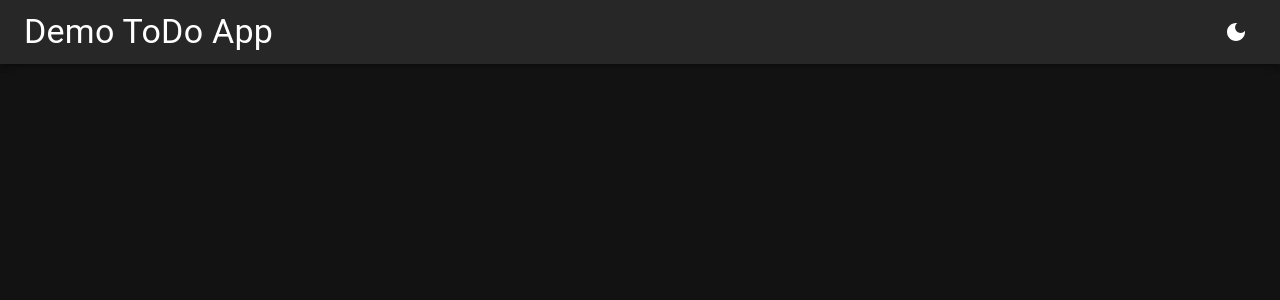
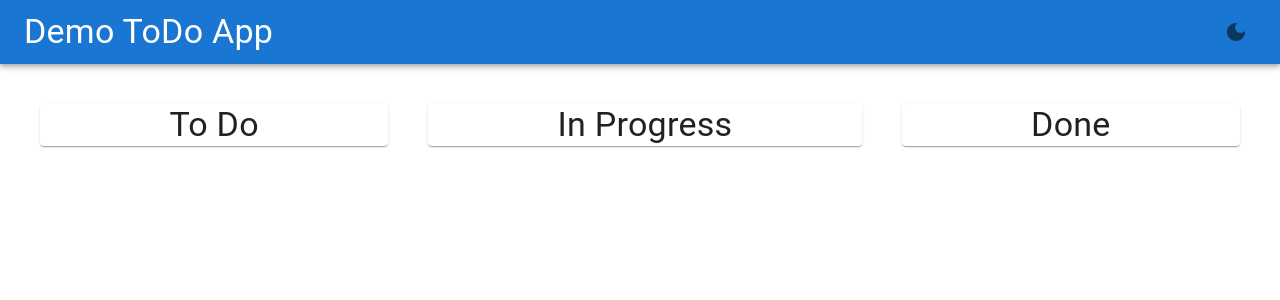
Before and after one commit to DalySoftware/ToDoDemo, a React (Vite) app in the folder frontend/: page / in a window 1280 px wide. Shown: the top 300 px of the page. Built offline with nearby package versions, Linux system fonts and the light colour scheme; the HTML template or start-up script is replaced by a standard one.

Commit message:
Create the basic layout

```diff
--- a/frontend/src/App.tsx
+++ b/frontend/src/App.tsx
@@ -7,16 +7,19 @@ import Toolbar from "@mui/material/Toolbar/Toolbar";
 import Typography from "@mui/material/Typography/Typography";
 import DarkModeIcon from '@mui/icons-material/DarkMode';
 import IconButton from "@mui/material/IconButton/IconButton";
+import {ToDoDisplay} from "./components/ToDoDisplay";
+import Stack from "@mui/material/Stack/Stack";
 
 const UnthemedApp = () => {
-  const {mode, setMode, systemMode} = useColorScheme();
-  if (!mode) setMode(systemMode ?? "dark");
+  const {mode, setMode} = useColorScheme();
+  if (!mode) return null;
 
   const toggleMode = () => setMode(mode == "light" ? "dark" : "light");
 
   return (
     <>
-      <CssBaseline/>
+      <Stack direction="column" spacing={5}>
+
         <AppBar position="static">
           <Toolbar>
 
@@ -26,6 +29,9 @@ const UnthemedApp = () => {
             </IconButton>
           </Toolbar>
         </AppBar>
+        <ToDoDisplay/>
+      </Stack>
+
     </>
 
   )
@@ -40,6 +46,7 @@ const theme = createTheme({
 
 const App = () => (
     <ThemeProvider theme={theme}>
+      <CssBaseline/>
       <UnthemedApp/>
     </ThemeProvider>
 )
--- /dev/null
+++ b/frontend/src/components/StatusColumn.tsx
@@ -0,0 +1,13 @@
+import Card from "@mui/material/Card/Card";
+import Typography from "@mui/material/Typography/Typography";
+
+export const StatusColumn = ({status}: { status: string }) => (
+    <Card sx={{
+        flexGrow: 1,
+        display: "flex",
+        alignItems: "center",
+        flexDirection: "column",
+    }}>
+        <Typography component="h2" variant="h4">{status}</Typography>
+    </Card>
+)
--- /dev/null
+++ b/frontend/src/components/ToDoDisplay.tsx
@@ -0,0 +1,12 @@
+import Stack from "@mui/material/Stack/Stack";
+import {StatusColumn} from "./StatusColumn.tsx";
+
+const ToDoDisplay = () => (
+    <Stack direction="row" spacing={5} paddingInline={5}>
+        <StatusColumn status="To Do"/>
+        <StatusColumn status="In Progress"/>
+        <StatusColumn status="Done"/>
+    </Stack>
+)
+
+export {ToDoDisplay}
```
Lines whose indentation alone changed are shown as unchanged.
